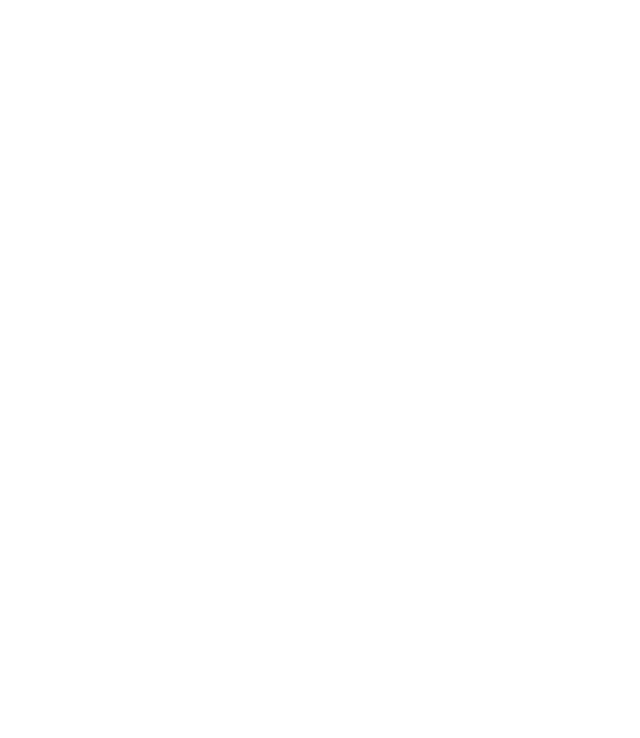
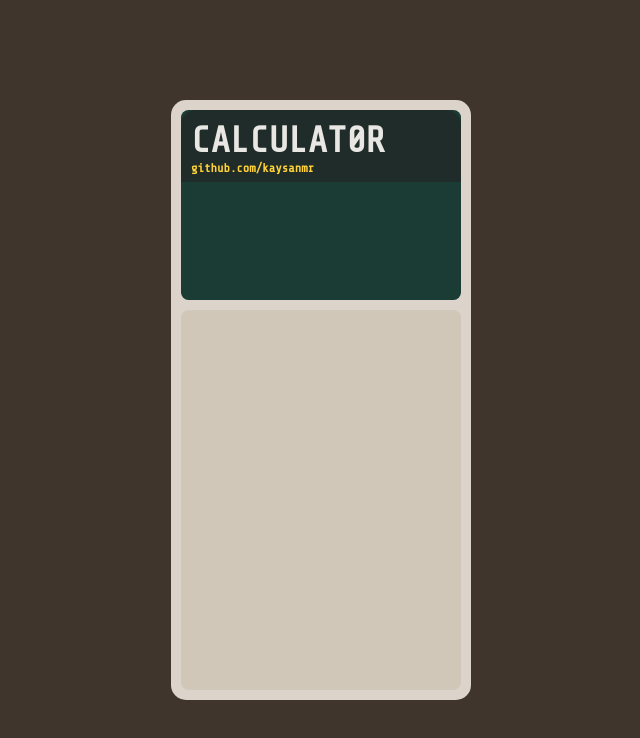
Before and after one commit to KaysanMR/Calculator, a plain HTML site: page index.html in a window 1280 px wide. Shown: the whole page, without its empty margins (319-959 px from the left). Drawn offline with nearby package versions, Linux system fonts and the light colour scheme.

Commit message:
Adjust colors & add header

```diff
--- a/index.html
+++ b/index.html
@@ -7,15 +7,28 @@
     <title>Calculator</title>
     <link rel="stylesheet" href="style.css">
     <script src="script.js" defer></script>
+
+    <link rel="preconnect" href="https://fonts.googleapis.com">
+    <link rel="preconnect" href="https://fonts.gstatic.com" crossorigin>
+    <link href="https://fonts.googleapis.com/css2?family=Share+Tech+Mono&family=VT323&display=swap" rel="stylesheet">
+
 </head>
 <body>
-    <div class="calculator">
-        <div class="display">
+    <div class="calculator flex">
 
+        <div class="display flex">
+            <div class="banner">
+                <h1>CALCULAT0R</h1>
+                <h2><a href="https://github.com/kaysanmr/">github.com/kaysanmr</a></h2>
+            </div>
         </div>
-        <div class="keypad">
 
+        <div class="keypad flex">
+            <div class="top-row">
+            </div>
+            <div class="main"></div>
         </div>
+
     </div>
 </body>
 </html>
--- a/style.css
+++ b/style.css
@@ -0,0 +1,80 @@
+:root {
+    --backdrop: #3f352d;
+    --bg-main: #DCD4CA;
+    --bg-keypad: #D0C7B8;
+    --bg-display: #1B3C34;
+    --bg-display-banner: #202C29;
+    --text-main: #E9E7E4;
+    --text-secondary: #FFD337;
+    --text-display: #5DD6A3;
+    --btn: #60534C;
+    --btn-special: #CF532B;
+}
+
+* {
+    margin: 0;
+    padding: 0;
+    box-sizing: border-box;
+}
+
+.flex,
+body {
+    display: flex;
+    flex-wrap: wrap;
+}
+
+body {
+    font-family: 'Share Tech Mono', monospace;
+    background-color: var(--backdrop);
+    color: var(--text-main);
+    min-height: 100dvh;
+    justify-content: center;
+    align-items: center;
+}
+
+h1 {
+    font-size: 36px;
+}
+
+h2 {
+    font-size: 12px;
+}
+
+a {
+    color: var(--text-secondary);
+    text-decoration: none;
+}
+.calculator {
+    flex-direction: column;
+    gap: 10px;
+
+    width: 300px;
+    height: 600px;
+
+    padding: 10px;
+    background-color: var(--bg-main);
+    border-radius: 15px;
+    justify-content: center;
+}
+
+.display {
+    flex: 1;
+    background-color: var(--bg-display);
+    border-radius: 7.5px;
+    height: 150px;
+}
+
+.banner {
+    padding: 10px;
+    border-radius: 15px 15px 0 0;
+    flex: 1;
+    width: inherit;
+    height: 72px;
+    background-color: var(--bg-display-banner);
+}
+
+.keypad {
+    flex: 2;
+    border-radius: 7.5px;
+    background-color: var(--bg-keypad);
+}
```
